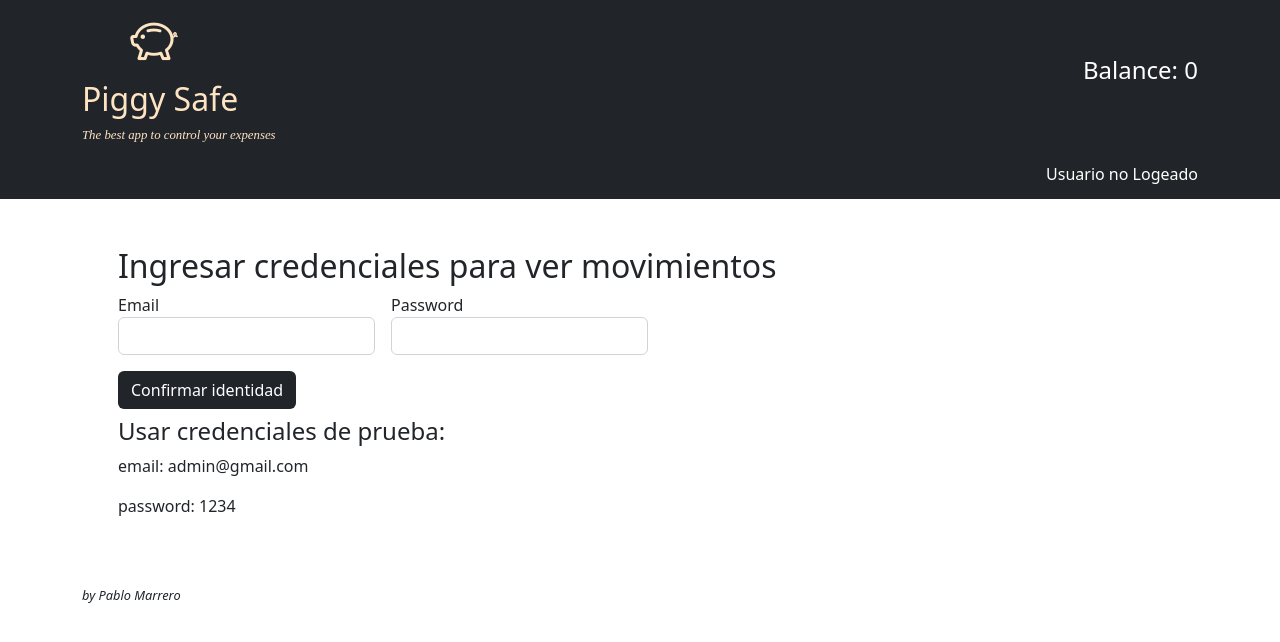
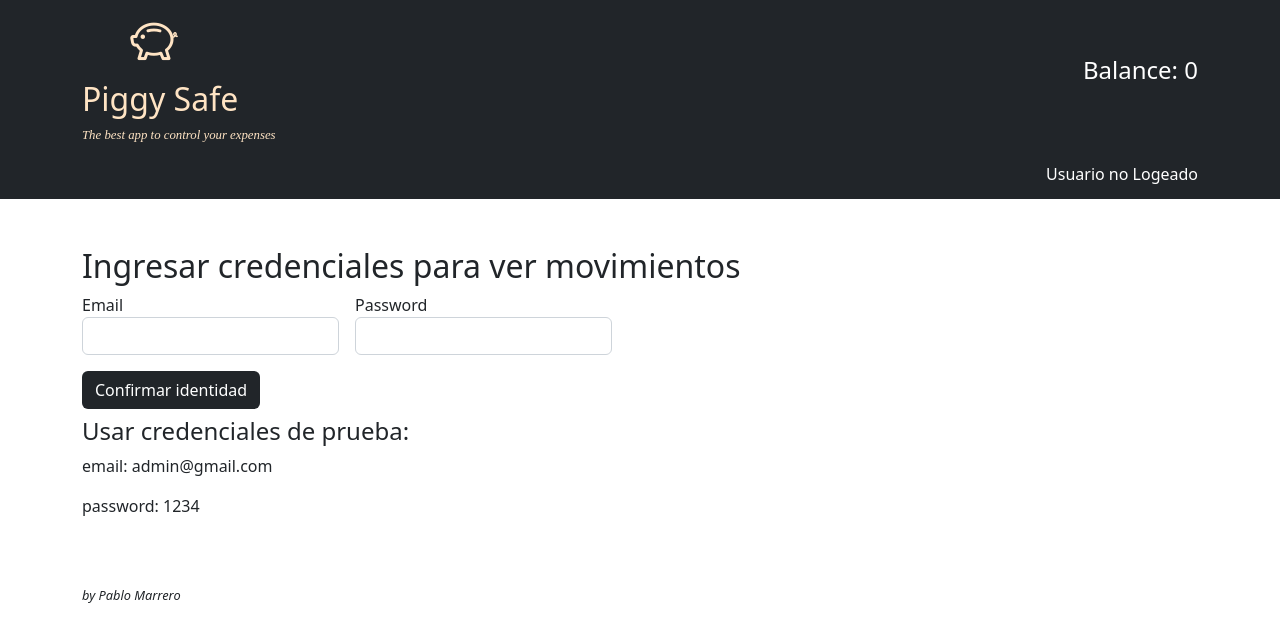
Before and after one commit to marreropd/fullstack--challenge, a React (Create React App) app in the folder front/: page / in a window 1280 px wide. Shown: the top 642 px of the page. Built offline with nearby package versions, Linux system fonts and the light colour scheme.

Commit message:
padding general dont fit with the line of the app, changed to padding y

```diff
--- a/front/src/components/Login.jsx
+++ b/front/src/components/Login.jsx
@@ -46,7 +46,7 @@ function Login() {
   };
 
   return (
-    <div className="container p-5">
+    <div className="container py-5">
       <h2>Ingresar credenciales para ver movimientos</h2>
       <form className="row g-3" onSubmit={(e) => handleSubmit(e)}>
         <div className="col-auto">
```
